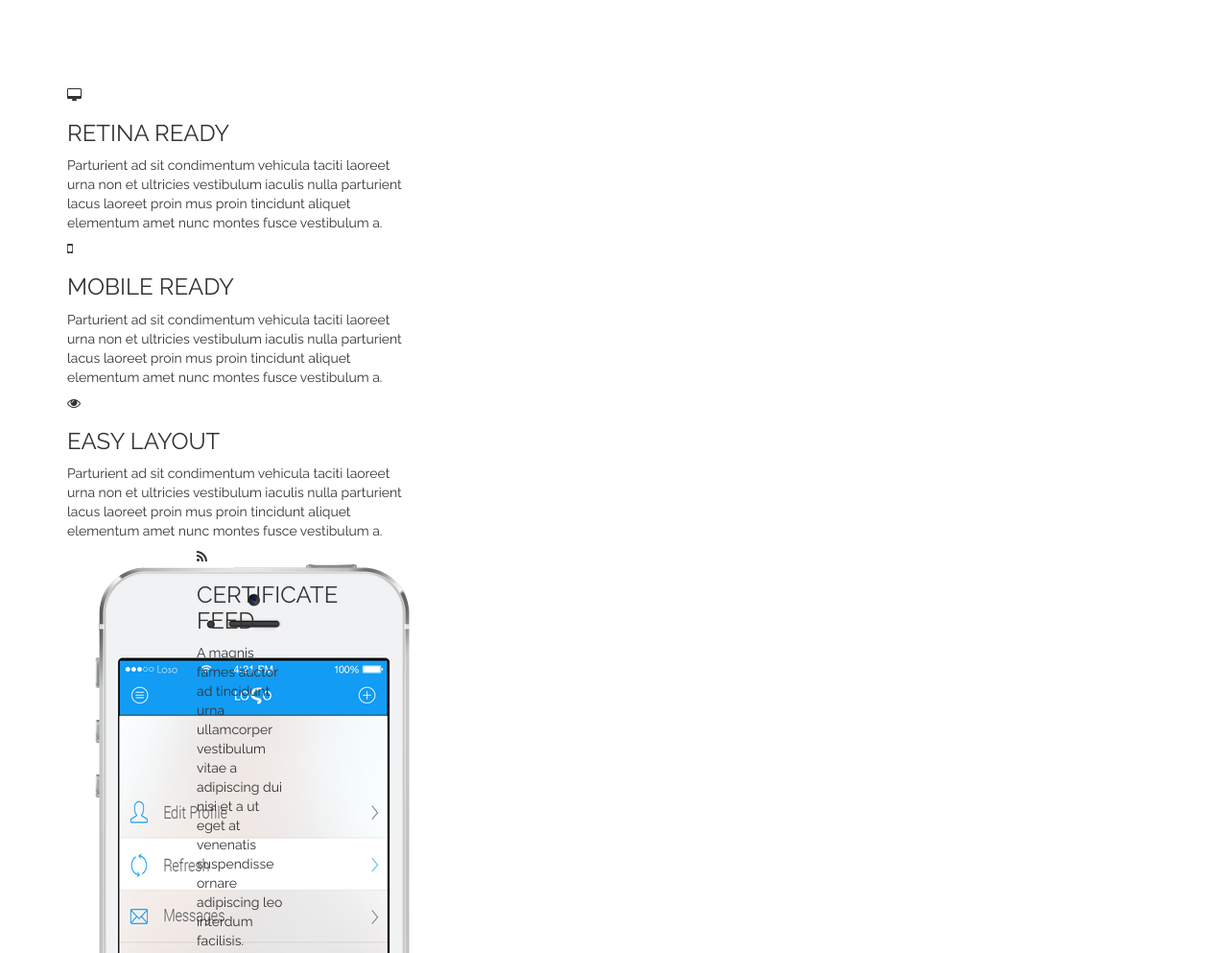
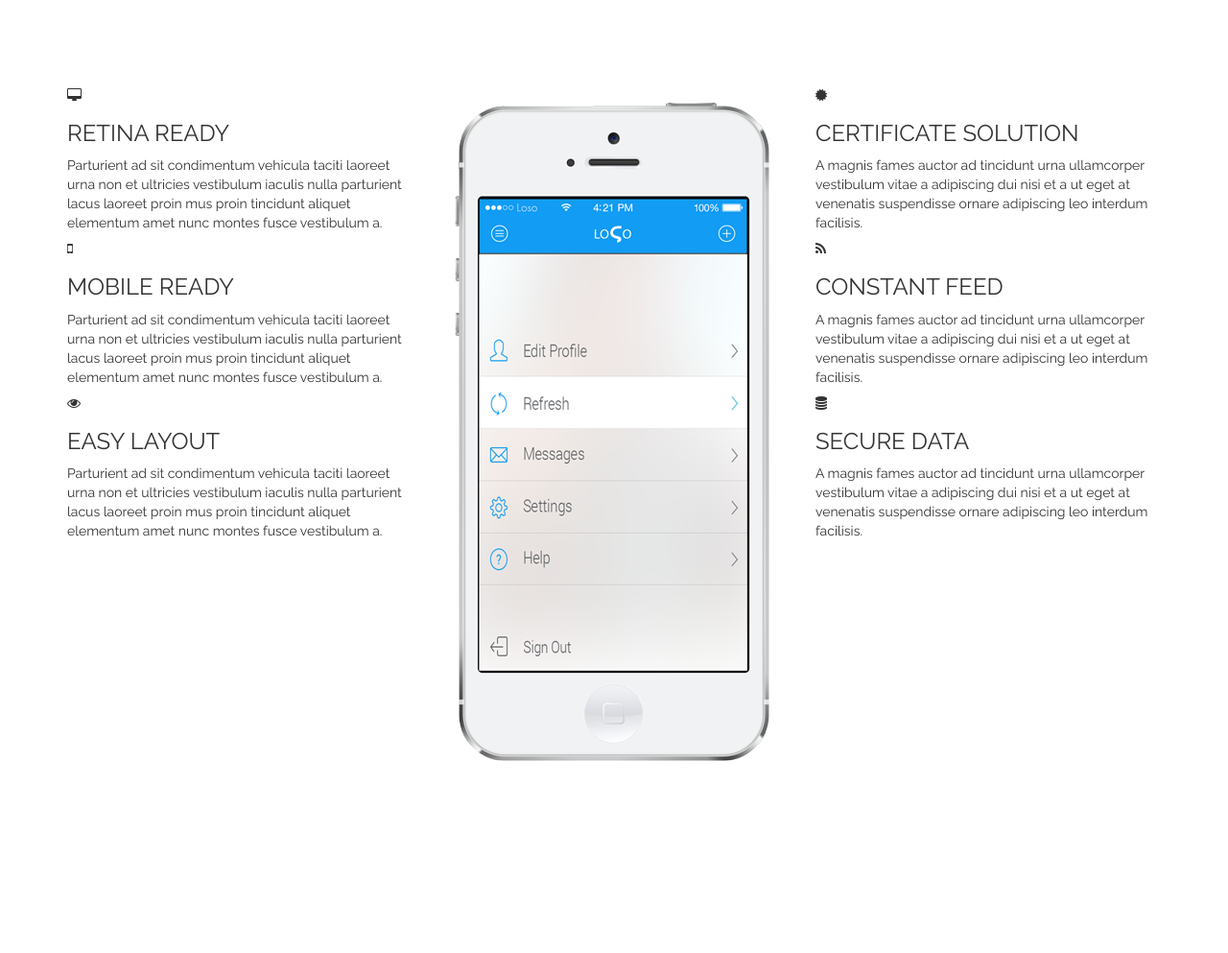
Before and after one commit to rahmona-henry/responsiveapp, a website: page client/index.html in a window 1280 px wide. Shown: the part 2867-3860 px from the top of the page at 96% size. After the commit the page ends 3681 px from the top, so only its background shows below. Drawn offline with nearby package versions, Linux system fonts and the light colour scheme.

Commit message:
features wip

```diff
--- a/client/index.html
+++ b/client/index.html
@@ -220,6 +220,7 @@
       </div>
     </div>
   </div>
+
     <div class="features-list-wrapper">
       <div class="container">
         <div class="row">
@@ -230,6 +231,7 @@
             <!--Icon-->
               <div class="left-feature-item-icon">
                 <i class="fa fa-desktop"></i>
+              </div>
             <!-- Feature item title and description -->
             <h3> RETINA READY </h3>
             <p>Parturient ad sit condimentum vehicula taciti laoreet urna non et ultricies vestibulum iaculis nulla parturient lacus laoreet proin mus proin tincidunt aliquet elementum amet nunc montes fusce vestibulum a.</p>
@@ -240,6 +242,7 @@
           <!--Icon-->
             <div class="left-feature-item-icon">
               <i class="fa fa-mobile"></i>
+            </div>
           <!-- Feature item title and description -->
           <h3> MOBILE READY </h3>
           <p>Parturient ad sit condimentum vehicula taciti laoreet urna non et ultricies vestibulum iaculis nulla parturient lacus laoreet proin mus proin tincidunt aliquet elementum amet nunc montes fusce vestibulum a.</p>
@@ -250,6 +253,7 @@
         <!--Icon-->
           <div class="left-feature-item-icon">
             <i class="fa fa-eye"></i>
+          </div>
         <!-- Feature item title and description -->
         <h3> EASY LAYOUT </h3>
         <p>Parturient ad sit condimentum vehicula taciti laoreet urna non et ultricies vestibulum iaculis nulla parturient lacus laoreet proin mus proin tincidunt aliquet elementum amet nunc montes fusce vestibulum a.</p>
@@ -257,7 +261,7 @@
       </div>
 
       <div class="col-md-4">
-          <div  class="feature-iphone">
+          <div class="feature-iphone">
             <img src="images/iphone-02.png" alt="feature iphone">
           </div>
       </div>
@@ -268,13 +272,14 @@
 
               <!--Icon -->
               <div class="right-feature-item-icons">
-                <i class="fa fa-rss"></i>
+                <i class="fa fa-certificate"></i>
+              </div>
 
-              </div>
               <!--feature item title and description -->
-              <h3> CERTIFICATE FEED </h3>
+              <h3> CERTIFICATE SOLUTION </h3>
               <p>A magnis fames auctor ad tincidunt urna ullamcorper vestibulum vitae a adipiscing dui nisi et a ut eget at venenatis suspendisse ornare adipiscing leo interdum facilisis.</p>
           </div>
+
 
           <!-- right feature item 02 -->
           <div class="right-feature-item">
@@ -282,20 +287,28 @@
             <!--Icon -->
             <div class="right-feature-item-icons">
               <i class="fa fa-rss"></i>
+            </div>
 
-            </div>
             <!--feature item title and description -->
-            <h3> CERTIFICATE SOLUTION </h3>
+            <h3> CONSTANT FEED </h3>
             <p>A magnis fames auctor ad tincidunt urna ullamcorper vestibulum vitae a adipiscing dui nisi et a ut eget at venenatis suspendisse ornare adipiscing leo interdum facilisis.</p>
 
           </div>
 
+          <!-- right feature item 03 -->
+          <div class="right-feature-item">
 
+            <!--Icon -->
+            <div class="right-feature-item-icons">
+              <i class="fa fa-database"></i>
+            </div>
 
+            <!--feature item title and description -->
+            <h3> SECURE DATA </h3>
+            <p>A magnis fames auctor ad tincidunt urna ullamcorper vestibulum vitae a adipiscing dui nisi et a ut eget at venenatis suspendisse ornare adipiscing leo interdum facilisis.</p>
 
-
-
-
+          </div>
+</div>
         </div>
        </div>
       </div>
```
